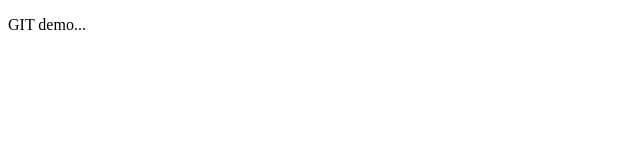
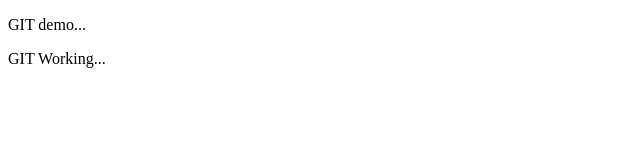
Before and after one commit to MufaddalJamali/WebEng_Course, a plain HTML site: page index.html in a window 1280 px wide. Shown: the full height of the page, 0-640 px from the left. Drawn offline with Linux system fonts and the light colour scheme.

Commit message:
Index File Added

```diff
--- a/index.html
+++ b/index.html
@@ -9,5 +9,6 @@
 </head>
 <body>
     <P>GIT demo...</P>
+    <P>GIT Working...</P>
 </body>
 </html>
```
